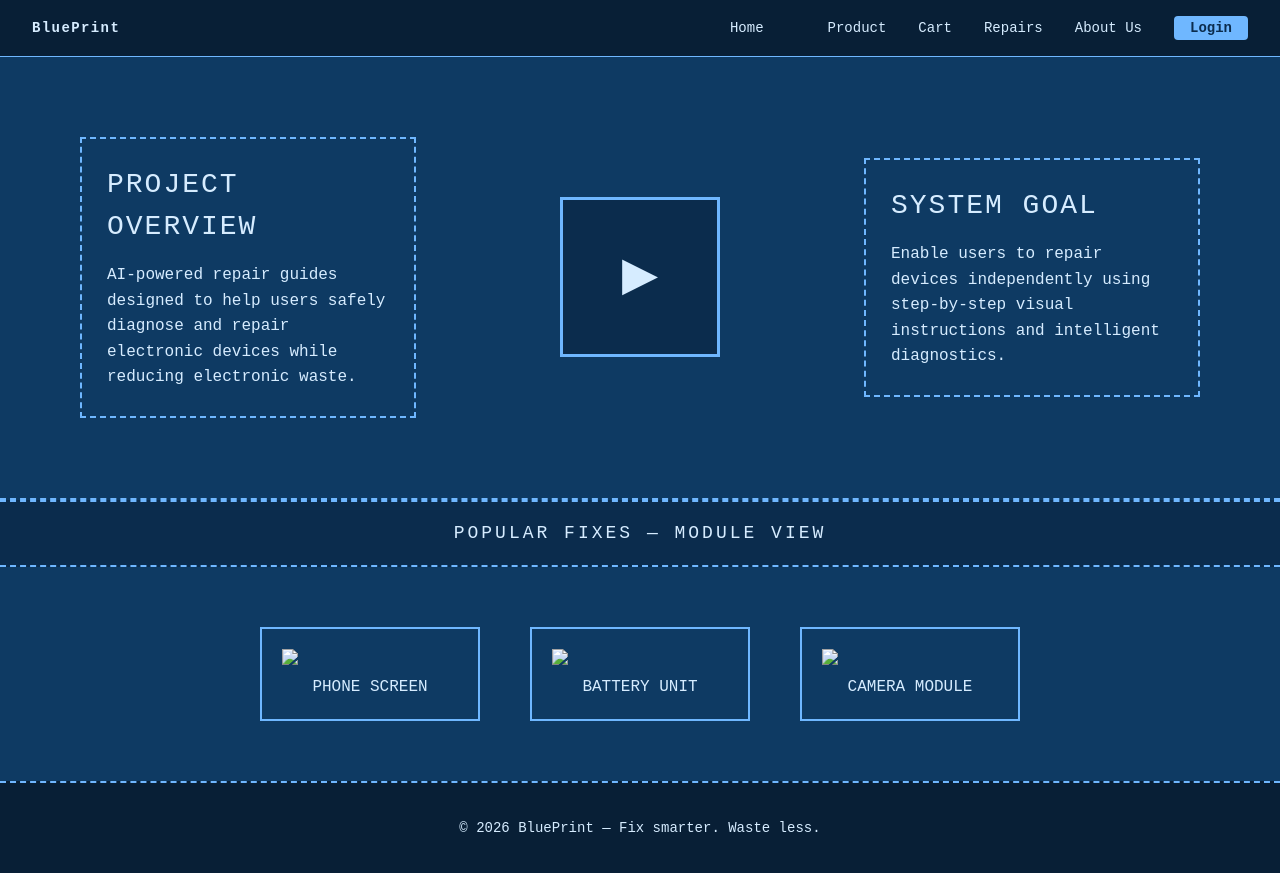
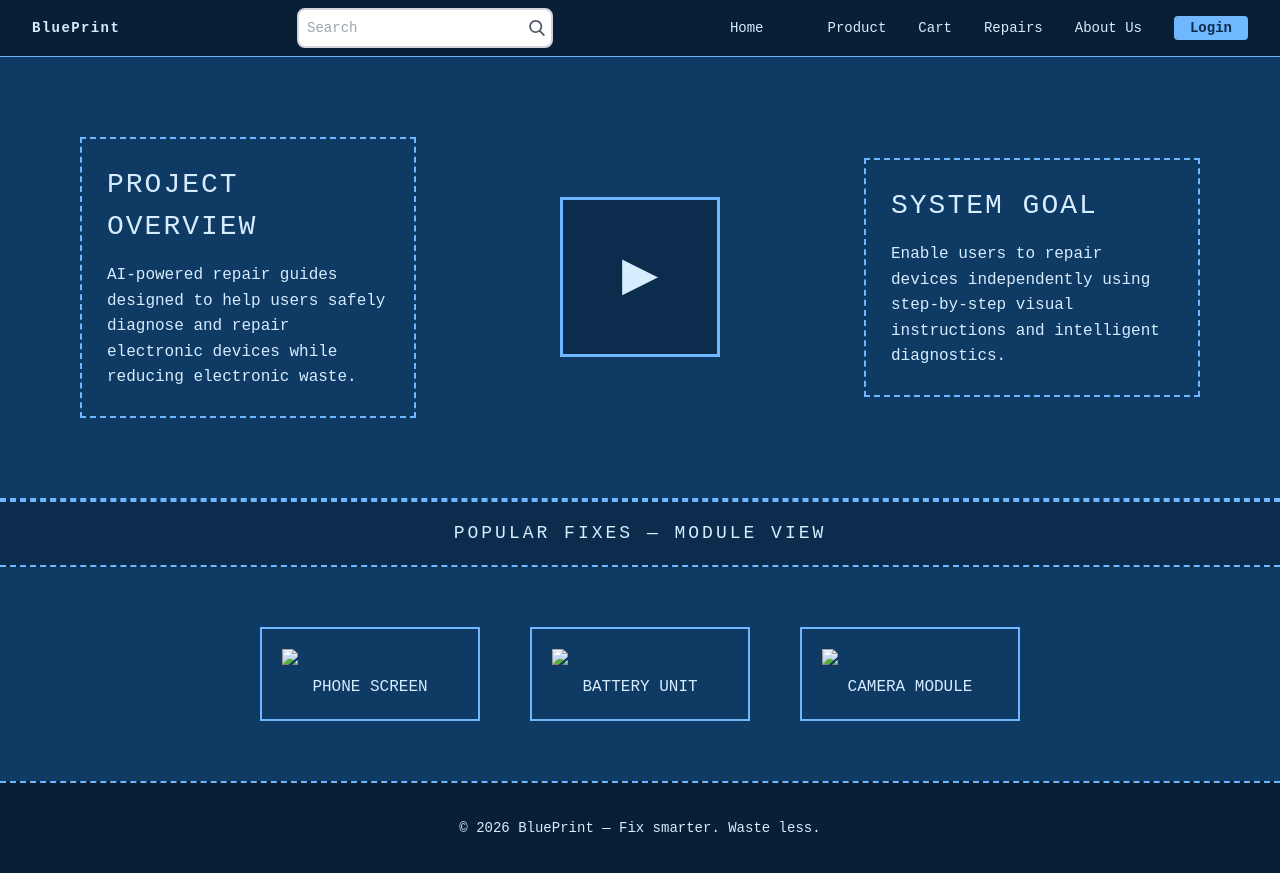
Before and after one commit to Brooklyn-STEAM/10053-Empowering-Self-Repair-of-Electronic-Devices-With-Artificial-Intelligence, a Flask app: page / in a window 1280 px wide. Run offline with Flask 3, Linux system fonts and the light colour scheme; some libraries are stand-ins or nearby versions.

Commit message:
progress-on-search-bar-1/??

```diff
--- a/main.py
+++ b/main.py
@@ -147,3 +147,13 @@ def error():
 @app.route("/products")
 def products():
     return render_template("products.html.jinja")
+
+@app.route("/search", methods=["GET"])
+def search_results():
+
+    connection = connect_db()
+    cursor = connection.cursor(pymysql.cursors.DictCursor)
+
+    results = cursor.fetchall()
+
+    return render_template("search_results.html.jinja")
--- a/templates/components/footer.html.jinja
+++ b/templates/components/footer.html.jinja
@@ -1,6 +1,6 @@
 <footer>
-{% set current_year = current_year or 2026 %}
-<div class="bg-[#081f36] border-t-2 border-dashed border-[#6fb7ff] p-[35px] text-center text-sm">
-    © 2026 BluePrint — Fix smarter. Waste less.
-</div>
+    {% set current_year = current_year or 2026 %}
+    <div class="bg-[#081f36] border-t-2 border-dashed border-[#6fb7ff] p-[35px] text-center text-sm">
+        © {{ current_year }} BluePrint — Fix smarter. Waste less.
+    </div>
 </footer>
--- a/templates/components/navbar.html.jinja
+++ b/templates/components/navbar.html.jinja
@@ -7,8 +7,25 @@
         BluePrint
       </div>
 
+    <form method="get" action="/search" class="relative mx-auto text-gray-600 lg:block hidden">
+         <input
+                class="border-2 border-gray-300 bg-white h-10 w-64 pl-2 pr-8 rounded-lg text-sm focus:outline-none"
+                type="search" name="q" placeholder="Search">
+         <button type="submit" class="absolute right-0 top-0 mt-3 mr-2">
+                <svg class="text-gray-600 h-4 w-4 fill-current" xmlns="http://www.w3.org/2000/svg"
+                    version="1.1" id="Capa_1" x="0px" y="0px"
+                    viewBox="0 0 56.966 56.966" style="enable-background:new 0 0 56.966 56.966;"
+                    xml:space="preserve"
+                    width="512px" height="512px">
+                    <path
+                        d="M55.146,51.887L41.588,37.786c3.486-4.144,5.396-9.358,5.396-14.786c0-12.682-10.318-23-23-23s-23,10.318-23,23  s10.318,23,23,23c4.761,0,9.298-1.436,13.177-4.162l13.661,14.208c0.571,0.593,1.339,0.92,2.162,0.92  c0.779,0,1.518-0.297,2.079-0.837C56.255,54.982,56.293,53.08,55.146,51.887z M23.984,6c9.374,0,17,7.626,17,17s-7.626,17-17,17  s-17-7.626-17-17S14.61,6,23.984,6z"/>
+                </svg>
+            </button>
+    </form>
+
       <!-- Links -->
       <div class="flex space-x-8 text-sm">
+
         <a href="/" class="hover:text-[#6fb7ff] transition">Home</a>
         <a href="/products" class="hover:text-[#6fb7ff] transition">Product</a>
         <a href="/cart" class="hover:text-[#6fb7ff] transition">Cart</a>
--- a/templates/homepage.html.jinja
+++ b/templates/homepage.html.jinja
@@ -10,7 +10,8 @@
 
 </head>
 
-<body>
+<body class="min-h-screen flex flex-col">
+  <main class="flex-grow">
     <!-- Navbar -->
     {% include "components/navbar.html.jinja" %}
 
@@ -135,7 +136,7 @@
         </div>
 
     </div>
-
+  </main>
 
     <!-- FOOTER -->
     {% include "components/footer.html.jinja" %}
--- a/templates/products.html.jinja
+++ b/templates/products.html.jinja
@@ -10,14 +10,15 @@
 
 </head>
 
-<body>
+<body class="min-h-screen flex flex-col">
+  <main class="flex-grow">
     <!-- Navbar -->
     {% include "components/navbar.html.jinja" %}
 
 
 
 
-
+  </main>
     {% include "components/footer.html.jinja" %}
 </body>
 </html>
--- a/templates/repairs.html.jinja
+++ b/templates/repairs.html.jinja
@@ -8,7 +8,7 @@
 </head>
 
 <body class="bg-[#0b2c4d] text-[#d6ecff] font-mono min-h-screen flex flex-col">
-
+  <main>
     <!-- NAVBAR -->
     {% include "components/navbar.html.jinja" %}
 
@@ -48,7 +48,7 @@
         </div>
 
     </div>
-
+  </main>
 
 <!-- FOOTER -->
 {% include "components/footer.html.jinja" %}
```
Also changed, not shown: templates/about_us.html.jinja (+4 -3 lines), templates/search_results.html.jinja (added, +25 -0 lines). Lines whose indentation alone changed are shown as unchanged.
